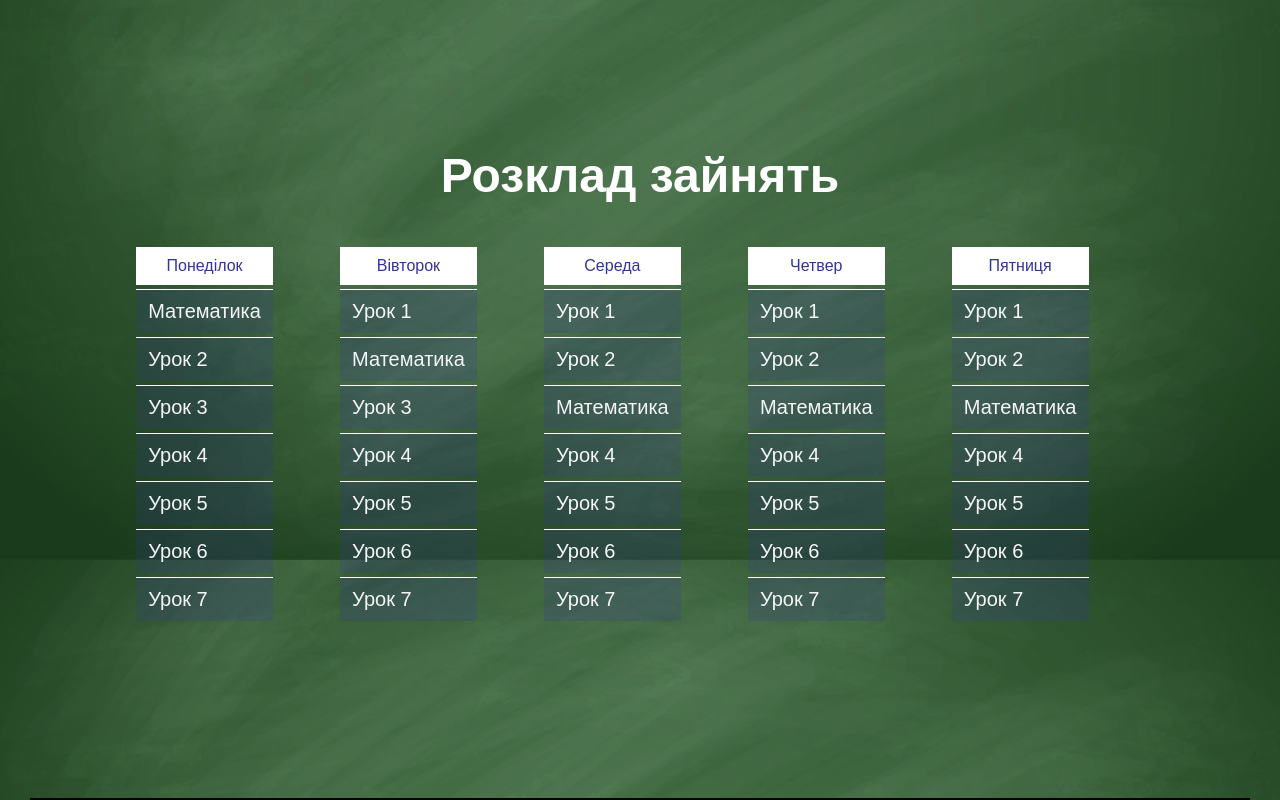
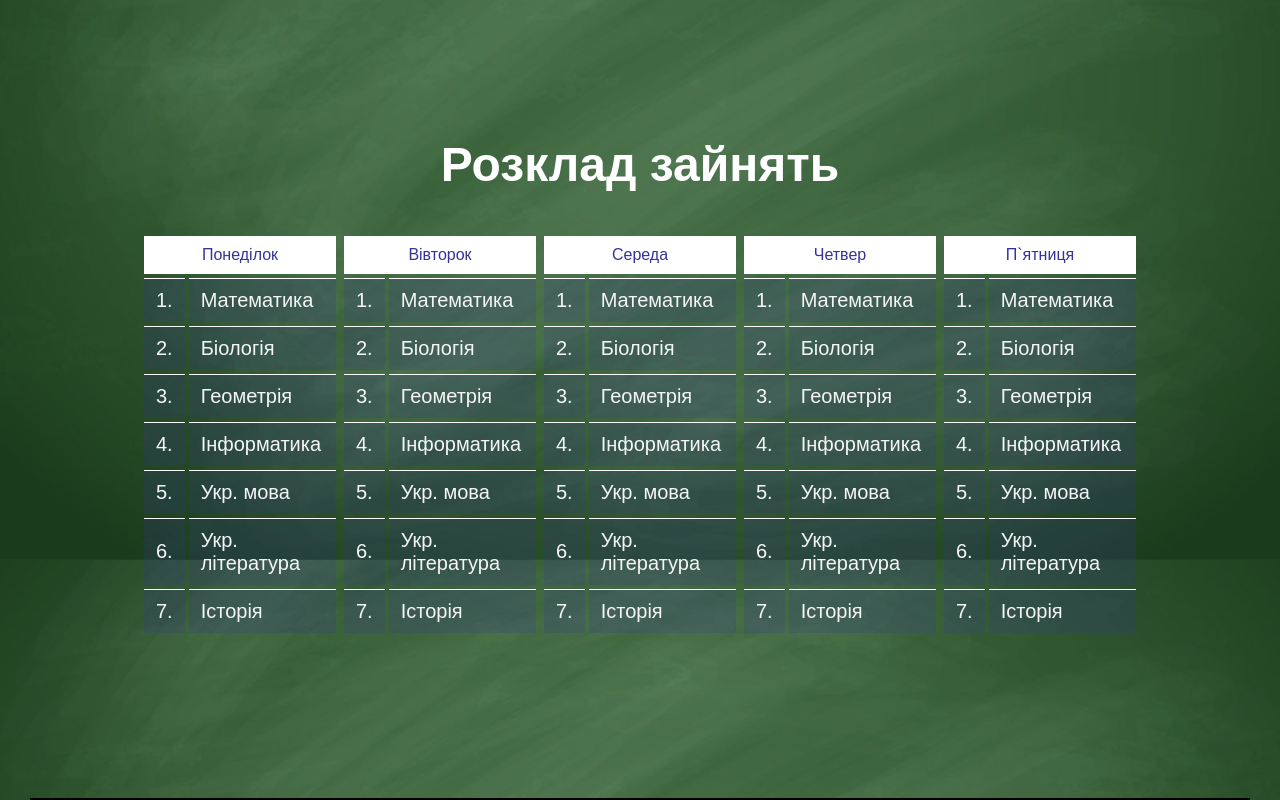
Before and after one commit to AlexandrVat/Scool_project, a plain HTML site: page Index.html in a window 1280 px wide. Shown: the part 3440-4240 px from the top of the page. Drawn offline with nearby package versions, Linux system fonts and the light colour scheme.

Commit message:
modified:   Index.html 	modified:   css/style.css 	new file:   img/p1.jpg 	new file:   script.js

```diff
--- a/Index.html
+++ b/Index.html
@@ -6,6 +6,7 @@
     <meta name="viewport" content="width=device-width, initial-scale=1.0">
     <title>Document</title>
     <link rel="stylesheet" href="\css\style.css">
+	<script src="https://ajax.googleapis.com/ajax/libs/jquery/3.6.0/jquery.min.js"></script>
 </head>
 <body>
     <header class="header">
@@ -33,158 +34,18 @@
 		<section id="reviews"><div class="title">Відгуки</div></section>
 		<section id="contacts"><div class="title">Контакти</div></section>
 		<section id="classScheduler">
-			  <div class="titletable">
+			  <div class="titletable" id="titletable">
 		           <h2 class="nametl">Розклад зайнять</h2>
 
-				<table class="table11">
-					<tbody><tr>
-					   <th>Понеділок</th>
-					</tr>
-					<tr>
-					   <td>Математика </td>
-					</tr>
-					<tr>
-					   <td>Урок 2 </td>
-					</tr>
-					<tr>
-					   <td>Урок 3  </td>
-					</tr>
-					<tr>
-					   <td> Урок 4 </td>
-					</tr>
-					<tr>
-						<td> Урок 5 </td>
-					 </tr>
-					 <tr>
-						<td> Урок 6 </td>
-					 </tr>
-					 <tr>
-						<td> Урок 7 </td>
-					 </tr>
 
-				 </tbody>
-				</table>
 
-				<table class="table11">
-					<tbody><tr>
-					   <th>Вівторок</th>
-					</tr>
-					<tr>
-					   <td>Урок 1 </td>
-					</tr>
-					<tr>
-					   <td>Математика</td>
-					</tr>
-					<tr>
-					   <td>Урок 3  </td>
-					</tr>
-					<tr>
-					   <td> Урок 4 </td>
-					</tr>
-					<tr>
-						<td> Урок 5 </td>
-					 </tr>
-					 <tr>
-						<td> Урок 6 </td>
-					 </tr>
-					 <tr>
-						<td> Урок 7 </td>
-					 </tr>
 
-				 </tbody>
-				</table>
 
-				<table class="table11">
-					<tbody><tr>
-					   <th>Середа</th>
-					</tr>
-					<tr>
-					   <td>Урок 1 </td>
-					</tr>
-					<tr>
-					   <td>Урок 2 </td>
-					</tr>
-					<tr>
-					   <td> Математика </td>
-					</tr>
-					<tr>
-					   <td> Урок 4 </td>
-					</tr>
-					<tr>
-						<td> Урок 5 </td>
-					 </tr>
-					 <tr>
-						<td> Урок 6 </td>
-					 </tr>
-					 <tr>
-						<td> Урок 7 </td>
-					 </tr>
-
-				 </tbody>
-				</table>
-
-				<table class="table11">
-					<tbody><tr>
-					   <th>Четвер</th>
-					</tr>
-					<tr>
-					   <td>Урок 1 </td>
-					</tr>
-					<tr>
-					   <td>Урок 2 </td>
-					</tr>
-					<tr>
-					   <td> Математика </td>
-					</tr>
-					<tr>
-					   <td> Урок 4 </td>
-					</tr>
-					<tr>
-						<td> Урок 5 </td>
-					 </tr>
-					 <tr>
-						<td> Урок 6 </td>
-					 </tr>
-					 <tr>
-						<td> Урок 7 </td>
-					 </tr>
-
-				 </tbody>
-				</table>
-
-				<table class="table11">
-					<tbody><tr>
-					   <th>Пятниця</th>
-					</tr>
-					<tr>
-					   <td>Урок 1 </td>
-					</tr>
-					<tr>
-					   <td>Урок 2 </td>
-					</tr>
-					<tr>
-					   <td> Математика </td>
-					</tr>
-					<tr>
-					   <td> Урок 4 </td>
-					</tr>
-					<tr>
-						<td> Урок 5 </td>
-					 </tr>
-					 <tr>
-						<td> Урок 6 </td>
-					 </tr>
-					 <tr>
-						<td> Урок 7 </td>
-					 </tr>
-
-				 </tbody>
-				</table>
 	          </div>
 	    </section>
 	</main>
 	<footer>Про розробника :)</footer>
-	<script src="js/script.js"></script>
+	<script src="script.js"></script>
 
 
 
--- a/css/style.css
+++ b/css/style.css
@@ -135,8 +135,12 @@ section:nth-child(2n+1) {
   background: rgba(51, 51, 153, .1);
 }
 
+.edit-td {
+  position: relative;
+  padding: 0;
+}
 
-
+/*---------------------------------------------------------------------------*/
 
 
 
--- /dev/null
+++ b/script.js
@@ -0,0 +1,133 @@
+let curTable ;
+let editingTd;
+let mainDiv = document.getElementById('titletable');
+let weekDay = ['Понеділок','Вівторок','Середа','Четвер','П`ятниця']
+
+let objless = {
+    item1: 'Математика',
+    item2: 'Біологія',
+    item3: 'Геометрія',
+    item4: 'Інформатика',
+    item5: 'Укр. мова',
+    item6: 'Укр. література',
+    item7: 'Історія'
+  };
+
+  let serialObj = JSON.stringify(objless); //Робимо з нього стрічку
+  localStorage.setItem('monday', serialObj); //записуємо
+
+
+   function createNewTable(nameHead, nameItems, indx){
+
+        let newtable = document.createElement('table');
+            newtable.className = 'table11';
+            newtable.setAttribute('id','table'+indx);
+
+        let tbody = document.createElement('tbody');
+        let thead = document.createElement('thead');
+
+            newtable.appendChild(thead);
+            newtable.appendChild(tbody);
+
+        let row_1 = document.createElement('tr');
+        let heading_1 = document.createElement('th');
+            heading_1.setAttribute('colspan','2');
+            heading_1.innerHTML = nameHead;
+            row_1.appendChild(heading_1);
+            thead.appendChild(row_1);
+
+        let row_2 ;
+        let row_2_data_1 ;
+        let row_2_data_2  ;
+        let counter = 1;
+        for (let key in nameItems) {
+            row_2 = document.createElement('tr');
+            row_2_data_1 = document.createElement('td');
+            row_2_data_1.innerHTML = counter+'.';
+            row_2_data_1.className = 'nonEdit'
+            row_2_data_2 = document.createElement('td');
+            row_2_data_2.innerHTML = nameItems[key];
+            row_2_data_2.className = 'trueEdit'
+
+            row_2.appendChild(row_2_data_1);
+            row_2.appendChild(row_2_data_2);
+            tbody.appendChild(row_2);
+            counter++;
+           }
+
+        //div.innerHTML = '';
+        mainDiv.appendChild(newtable);
+
+  }
+
+
+  createNewTable(weekDay[0],objless,0);
+  createNewTable(weekDay[1],objless,1);
+  createNewTable(weekDay[2],objless,2);
+  createNewTable(weekDay[3],objless,3);
+  createNewTable(weekDay[4],objless,4);
+
+
+
+//Знаходимо по якій з таблиць був клік і починаємо з нею працювати
+$(document).on('click', 'table[class^="table"]', function(event) {
+    event.preventDefault();
+
+    if (event.target.className != 'nonEdit'){    //не редагуємо перші стовбці
+            let table = document.getElementById(event.currentTarget.id);
+            let target = event.target.closest('.edit-cancel,.edit-ok,td');
+
+            if (!table.contains(target)) return;
+
+            if (target.className == 'edit-cancel') {
+                finishTdEdit(editingTd.elem, false);
+            } else if (target.className == 'edit-ok') {
+                finishTdEdit(editingTd.elem, true);
+                console.log(table);
+                //console.log($('#'+event.currentTarget.id+'.trueEdit'));
+                console.log($('#table0.trueEdit'));
+                console.log($('#table0'));
+                console.log();
+               // console.log(table.querySelectorAll('tr'));
+               //console.log($('.trueEdit'));
+            } else if (target.nodeName == 'TD') {
+                if (editingTd) return; // уже редактується
+
+                makeTdEditable(target);
+            }
+     }
+});
+
+
+function makeTdEditable(td) {
+  editingTd = {
+    elem: td,
+    data: td.innerHTML
+  };
+
+  td.classList.add('edit-td'); // td зараз редактується змінюємо для нього CSS
+
+  let textArea = document.createElement('textarea');
+  textArea.style.width = td.clientWidth + 'px';
+  textArea.style.height = td.clientHeight + 'px';
+  textArea.className = 'edit-area';
+
+  textArea.value = td.innerHTML;
+  td.innerHTML = '';
+  td.appendChild(textArea);
+  textArea.focus();
+
+  td.insertAdjacentHTML("beforeEnd",
+    '<div class="edit-controls"><button class="edit-ok">OK</button><button class="edit-cancel">CANCEL</button></div>'
+  );
+}
+
+function finishTdEdit(td, isOk) {
+  if (isOk) {
+    td.innerHTML = td.firstChild.value;
+  } else {
+    td.innerHTML = editingTd.data;
+  }
+  td.classList.remove('edit-td');
+  editingTd = null;
+}
```
Also changed, not shown: img/p1.jpg (added).
